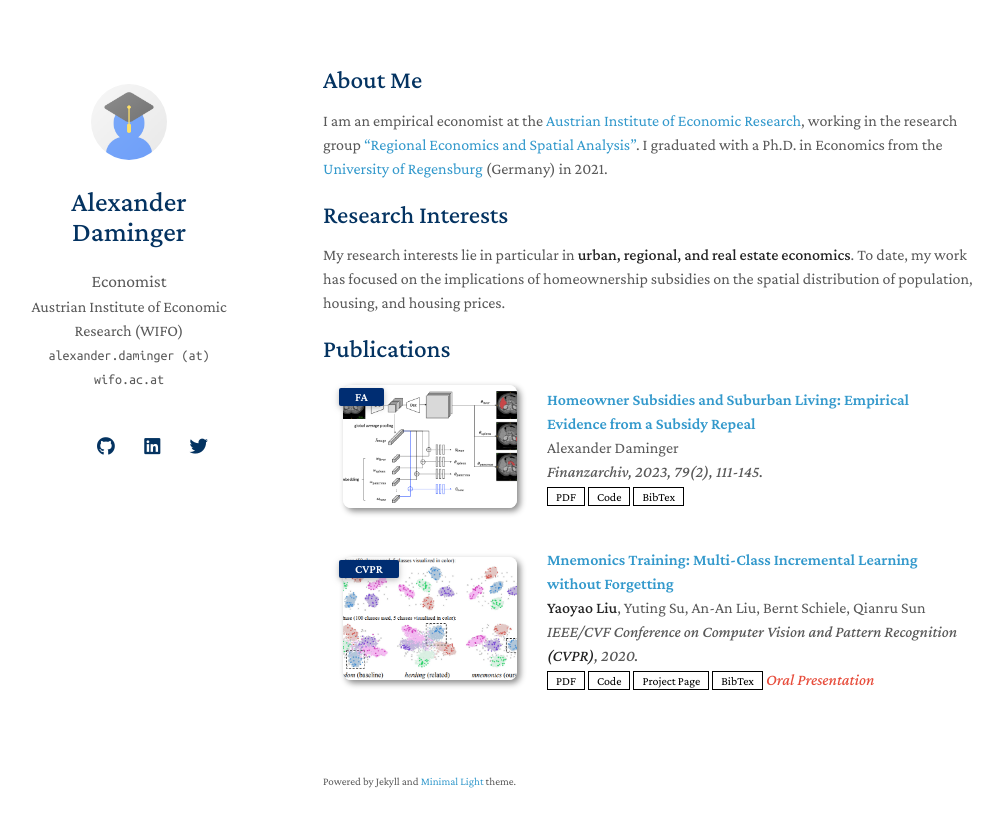
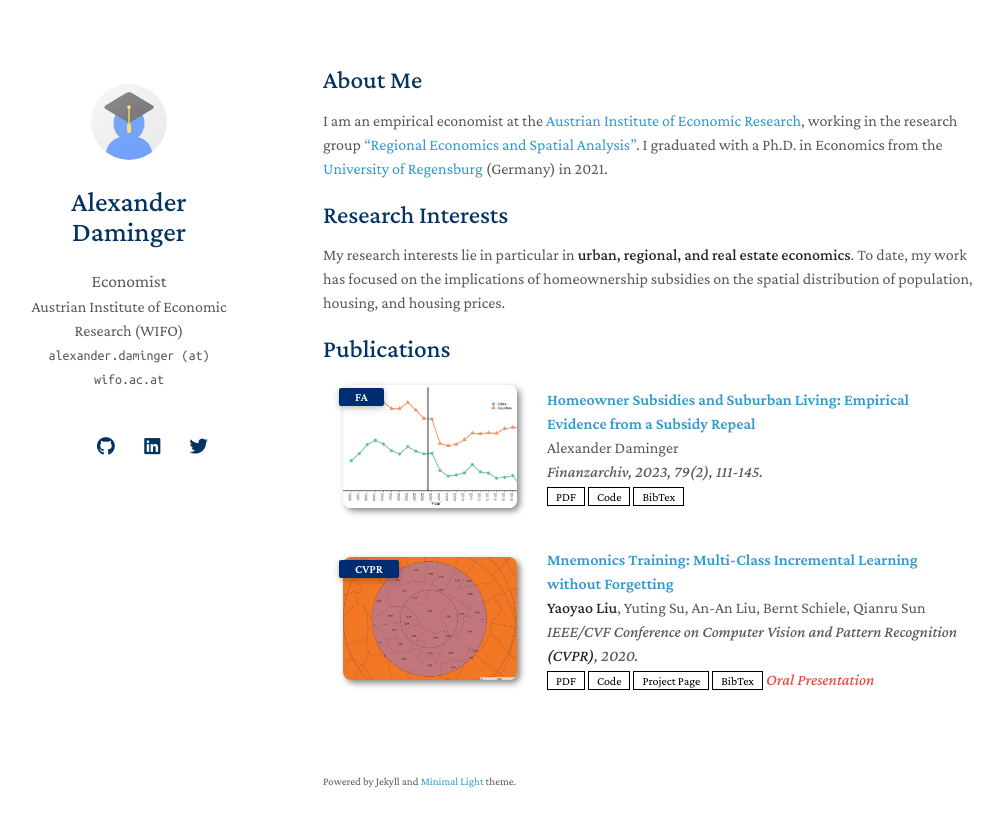
Before and after one commit to alexdaminger/alexdaminger.github.io, a Jekyll site: the page built from index.md, in a window 1280 px wide. Shown: the top 827 px of the page, without its empty margins (147-1150 px from the left). Built offline with Jekyll 4.4.1, drawn with Linux system fonts in a browser that asks for light colours; nearby versions of some CDN libraries; a style sheet for code colours, icons or effects is not loaded; our own code applies the rules of GitHub Pages for plain Markdown files.

Commit message:
Update publications.yml

```diff
--- a/_data/publications.yml
+++ b/_data/publications.yml
@@ -8,7 +8,7 @@ main:
     code: https://github.com/MrGiovanni/ContinualLearning
     wp-version: https://drive.google.com/file/d/11Ox9bIDgJDH5hEC1Z7mATvvcwLB9YnBW/view?usp=share_link
     bibtex: https://bib.yliu.me/MICCAI23.txt
-    image: ./assets/img/teaser_example_2.png
+    image: ./assets/img/baugenehmigung_graph-1.jpg
 
 
   - title: "Mnemonics Training: Multi-Class Incremental Learning without Forgetting"
@@ -20,4 +20,4 @@ main:
     page: https://class-il.mpi-inf.mpg.de/mnemonics/
     bibtex: https://class-il.mpi-inf.mpg.de/mnemonics/
     notes: Oral Presentation
-    image: ./assets/img/teaser_example.png
+    image: ./assets/img/intersection-1.jpg
```
